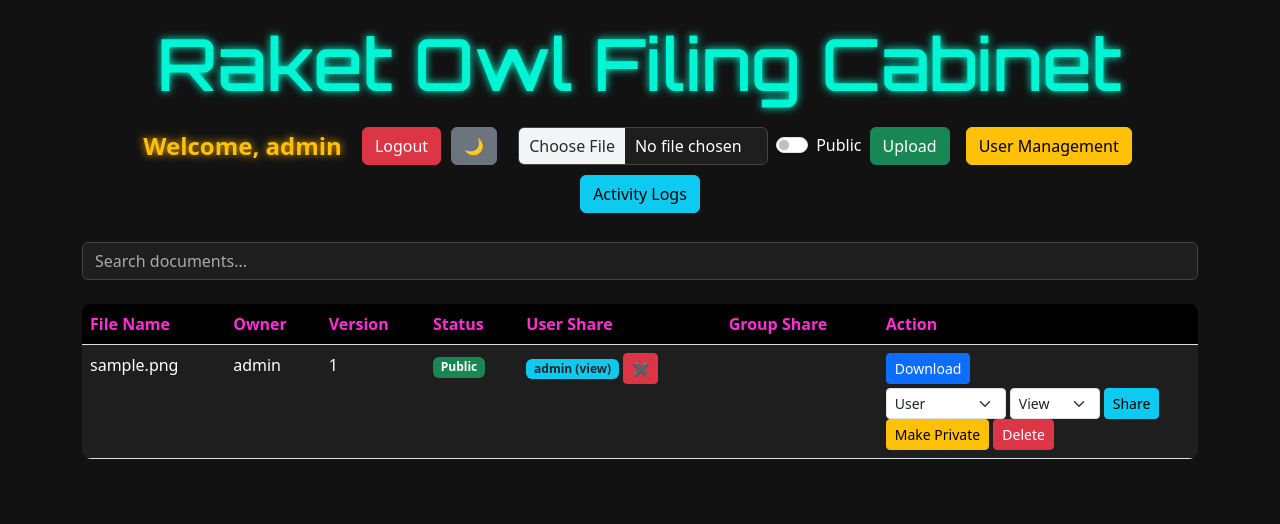
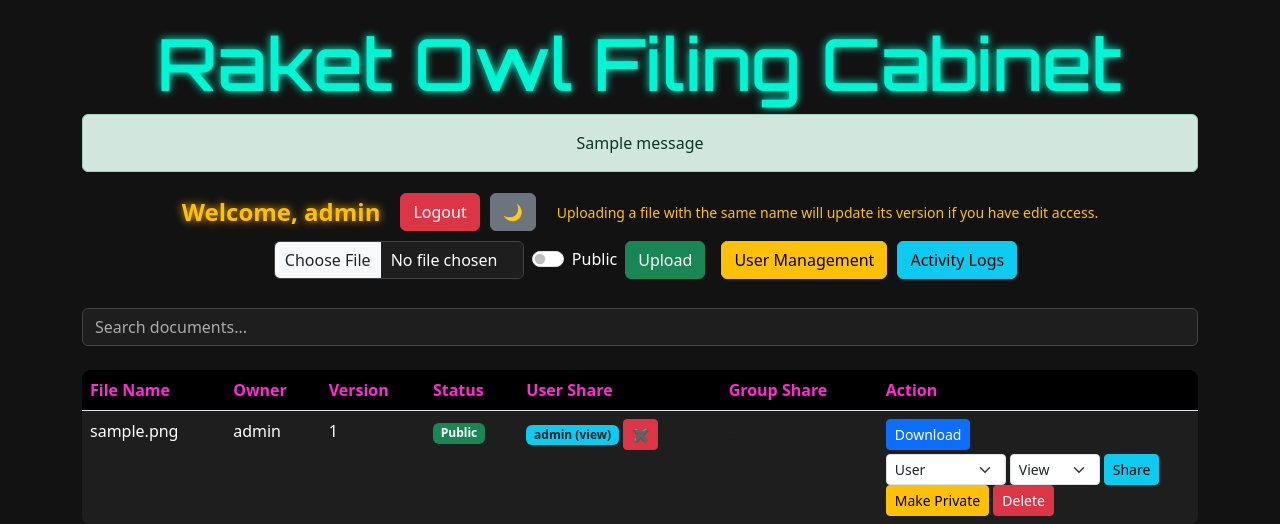
Before and after one commit to raketqueen/raketowl, a Flask app: page / in a window 1280 px wide. Shown: the top 524 px of the page. Run offline with Flask 3, Linux system fonts and the light colour scheme; a user stored in the database is signed in; data comes from the database, SQL or seed files in the repository; tables that the repository leaves empty hold one stand-in row (values such as "Sample post"); one stand-in notice (Sample message) is shown; data that the repository does not hold is empty; parts of the project's set-up code (start-up, migrations or seed data) failed here and were passed over.

```diff
--- a/app/app.py
+++ b/app/app.py
@@ -309,27 +309,101 @@ def upload():
         return "No file selected", 400
 
     filename = file.filename
-    is_public = 1 if request.form.get('is_public') == 'on' else 0
-
-    # Save file to external storage
     filepath = os.path.join(app.config['DOCUMENTS_PATH'], filename)
-    file.save(filepath)
 
     conn = get_db_connection()
-    cursor = conn.cursor()
+    cursor = conn.cursor(dictionary=True)
 
-    # ✅ INSERT aligned with your schema
+    # =========================
+    # STEP 1: CHECK IF DOCUMENT EXISTS (BY FILENAME)
+    # =========================
     cursor.execute(
-        """INSERT INTO documents
-        (filename, filepath, owner_id, version, is_public)
-        VALUES (%s, %s, %s, %s, %s)""",
-        (filename, filepath, session['user_id'], 1, is_public)
+        """
+        SELECT id, owner_id, version
+        FROM documents
+        WHERE filename = %s
+        """,
+        (filename,)
     )
+    doc = cursor.fetchone()
 
-    # Activity log
+    if doc:
+        doc_id = doc['id']
+        owner_id = doc['owner_id']
+        current_version = doc['version']
+
+        # =========================
+        # STEP 2: CHECK PERMISSION
+        # =========================
+
+        is_owner = (session['user_id'] == owner_id)
+
+        cursor.execute(
+            """
+            SELECT permission FROM document_shares
+            WHERE document_id = %s AND shared_with_user_id = %s
+            """,
+            (doc_id, session['user_id'])
+        )
+        share = cursor.fetchone()
+
+        has_edit_permission = share and share['permission'] == 'edit'
+
+        # =========================
+        # STEP 3: AUTHORIZE
+        # =========================
+
+        if not is_owner and not has_edit_permission:
+            cursor.close()
+            conn.close()
+            flash("You only have VIEW access. Upload not allowed.", "warning")
+            return redirect(url_for('index'))
+
+        # =========================
+        # STEP 4: UPDATE DOCUMENT (VERSIONING)
+        # =========================
+
+        new_version = current_version + 1
+
+        # Overwrite file
+        file.save(filepath)
+
+        cursor.execute(
+            """
+            UPDATE documents
+            SET version = %s, filepath = %s, updated_at = CURRENT_TIMESTAMP
+            WHERE id = %s
+            """,
+            (new_version, filepath, doc_id)
+        )
+
+        action_text = f"Updated '{filename}' to version {new_version}"
+
+    else:
+        # =========================
+        # NEW DOCUMENT (OWNER ONLY)
+        # =========================
+
+        file.save(filepath)
+
+        cursor.execute(
+            """
+            INSERT INTO documents
+            (filename, filepath, owner_id, version, is_public)
+            VALUES (%s, %s, %s, %s, %s)
+            """,
+            (filename, filepath, session['user_id'], 1, 0)
+        )
+
+        action_text = f"Uploaded new file '{filename}'"
+
+    # =========================
+    # ACTIVITY LOG
+    # =========================
+
     cursor.execute(
         "INSERT INTO activity_logs (username, action, details) VALUES (%s, %s, %s)",
-        (session['username'], 'UPLOAD', f'Uploaded {filename}')
+        (session['username'], 'UPLOAD', action_text)
     )
 
     conn.commit()
--- a/app/templates/index.html
+++ b/app/templates/index.html
@@ -194,6 +194,16 @@
     	</div>
     	{% endif %}
 
+	{% with messages = get_flashed_messages(with_categories=true) %}
+    	    {% if messages %}
+        	{% for category, message in messages %}
+            	    <div class="alert alert-{{ category }} text-center mt-2">
+                	{{ message }}
+            	    </div>
+       		{% endfor %}
+    	    {% endif %}
+	{% endwith %}
+
     <!-- TOP CONTROLS -->
 	<div class="d-flex justify-content-center align-items-center mt-3 flex-wrap">
 
@@ -214,6 +224,10 @@
 
     	    <!-- Upload Form (NOW MOVED HERE) -->
 	    {% if session.get('user_id') %}
+
+	    <small class="text-warning ms-3">
+    		Uploading a file with the same name will update its version if you have edit access.
+	    </small>
 
 	    <form action="/upload" method="POST" enctype="multipart/form-data" class="d-flex align-items-center ms-3">
 
```
